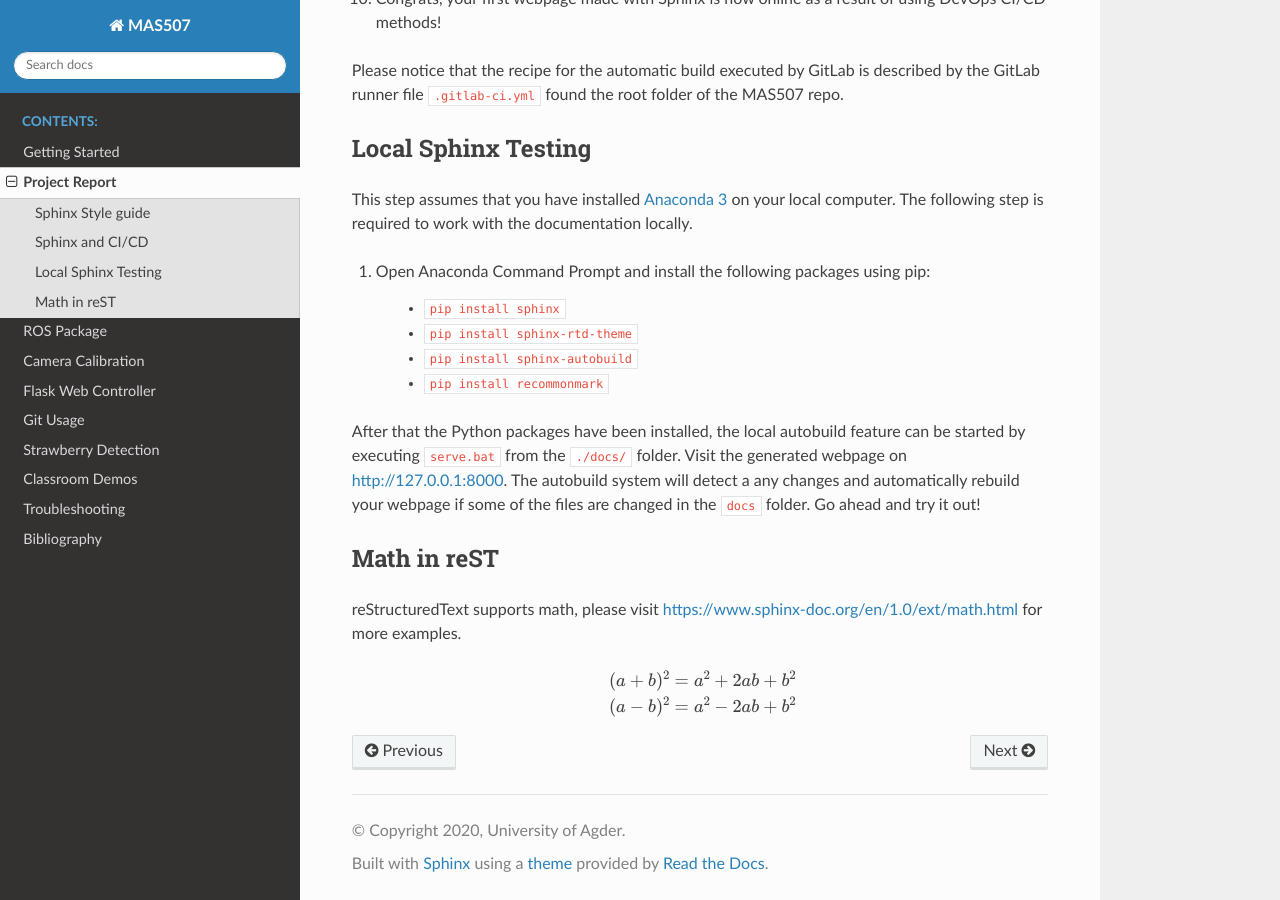
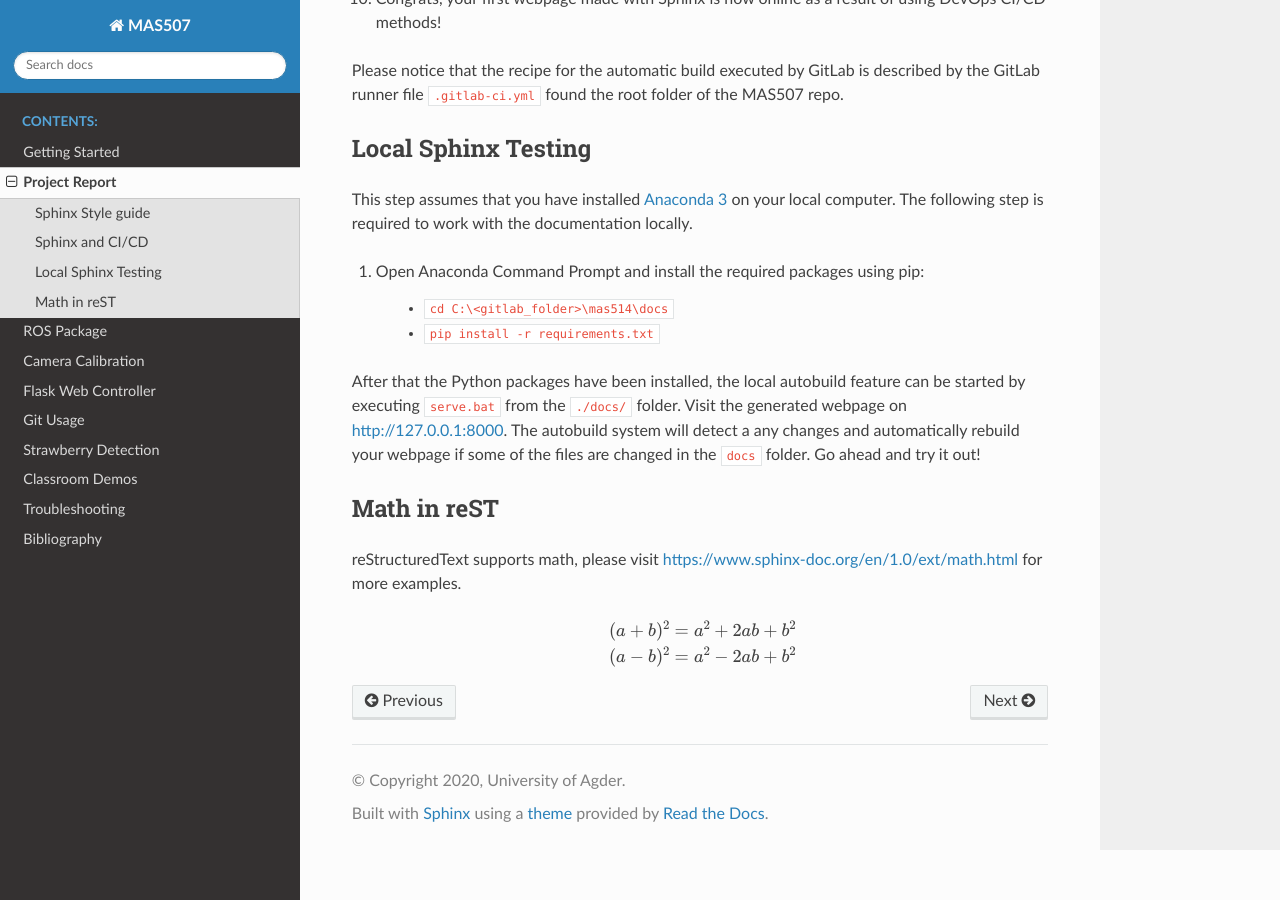
Before and after one commit to Orwatronic/mas_514, a Sphinx documentation site: the page built from docs/src/report.rst, in a window 1280 px wide and 900 px high, scrolled down 1279 px. Built offline with Sphinx 7.4.7 and the Read the Docs theme 2.0.0, drawn with Linux system fonts in a browser that asks for light colours.

Commit message:
Update report.rst

```diff
--- a/docs/src/report.rst
+++ b/docs/src/report.rst
@@ -39,12 +39,10 @@
 ------------------------------------
 This step assumes that you have installed `Anaconda 3 <https://www.anaconda.com/products/individual>`_ on your local computer. The following step is required to work with the documentation locally.
 
-#. Open Anaconda Command Prompt and install the following packages using pip:
+#. Open Anaconda Command Prompt and install the required packages using pip:
 
-    * ``pip install sphinx``
-    * ``pip install sphinx-rtd-theme``
-    * ``pip install sphinx-autobuild``
-    * ``pip install recommonmark``
+    * ``cd C:\<gitlab_folder>\mas514\docs``
+    * ``pip install -r requirements.txt``
 
 After that the Python packages have been installed, the local autobuild feature can be started by executing ``serve.bat`` from the ``./docs/`` folder. Visit the generated webpage on http://127.0.0.1:8000. The autobuild system will detect a any changes and automatically rebuild your webpage if some of the files are changed in the ``docs`` folder. Go ahead and try it out!
 
```
